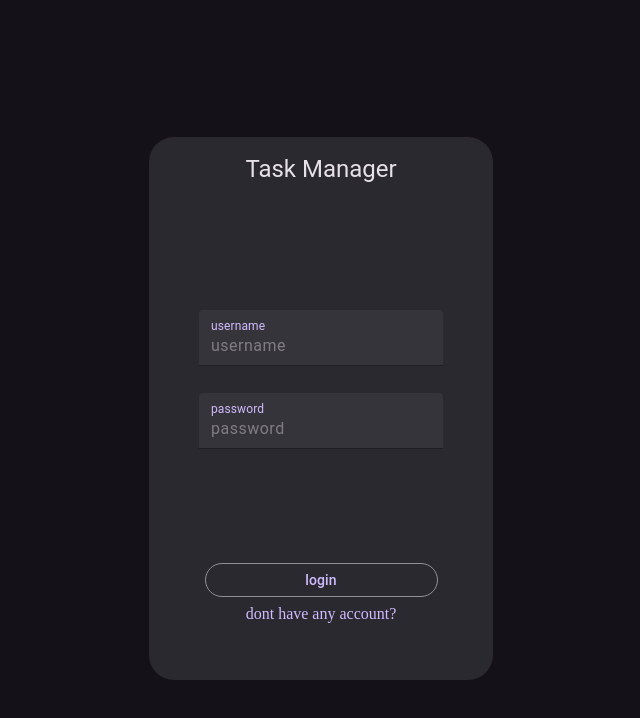
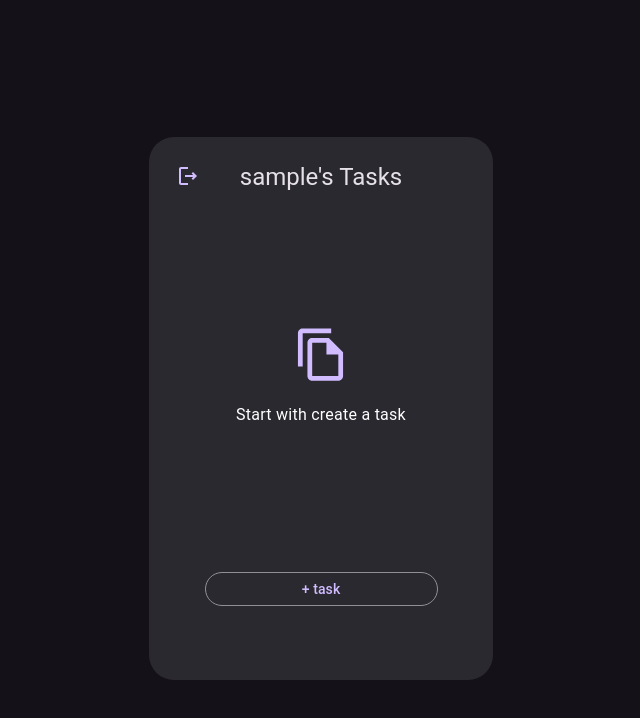
Before and after one commit to ReyhaneBstp/task_manager, a React (Vite) app: page /todos in a window 1280 px wide. Shown: the top 718 px of the page, without its empty margins (327-967 px from the left). Built offline with nearby package versions, Linux system fonts and the light colour scheme; sample sign-in values are in the browser's storage.

Commit message:
[style] implement a part of ui of home page

```diff
--- a/src/App.tsx
+++ b/src/App.tsx
@@ -18,22 +18,16 @@ const theme = createTheme({
 function App() {
 
   const isUserAuthenticated = checkStoredToken();
-  const {isLogin} = useAppContext();
-  console.log(isLogin);
-
-
-
-
 
   return (
     <ThemeProvider theme={theme}>
         <Router>
           <Switch>
             <Route>
-              {isUserAuthenticated && isLogin ? <Redirect to="/todos" /> : <Login />}
+            <ProtectedRoute path="/todos" component={Home} />
+              {isUserAuthenticated ? <Redirect to="/todos" /> : <Login />}
             </Route>
-            <Route exact path="/login" component={Signup} />
-            <ProtectedRoute path="/todos" component={Home} />
+            <Route exact path="/login" component={Login} />
             <Redirect from="/" to="/login" />
           </Switch>
         </Router>
--- a/src/auth/AuthService.ts
+++ b/src/auth/AuthService.ts
@@ -43,7 +43,7 @@ export const isAuthenticated = (): boolean => {
   if (token !== null) {
     try {
       jwtDecode(token);
-
+      // console.log('token', jwtDecode(token));
       return true;
     } catch(error) {
       return false;
--- a/src/components/page container/PageContainer.tsx
+++ b/src/components/page container/PageContainer.tsx
@@ -1,5 +1,8 @@
 import { styled } from "@mui/material/styles";
 import './pageContainer.scss'
+import BackIcon from "../../icons/BackIcon";
+import NextIcon from "../../icons/NextIcon";
+import DeleteIcon from "../../icons/DeleteIcon";
 
   const GrayBox= styled("div")(({ theme }) => ({
     padding: theme.spacing(0, 2),
@@ -14,11 +17,22 @@ import './pageContainer.scss'
   }));
 
 
-const PageContainer = ({children , title}) => {
+const PageContainer = ({children , title , page}) => {
     return (
         <GrayBox>
           <div className="title-container">
+
+            <div className="backicon">
+            {page==="home" &&  <BackIcon />}
+            {page ==="edit" && <DeleteIcon/>}
+
+            </div>
             <h1 className="page-title">{title}</h1>
+
+            <div className="nexticon">
+              {(page=== "create" || page ==="edit") && <NextIcon/>}
+            </div>
+
           </div>
             {children}
         </GrayBox>
--- a/src/components/page container/pageContainer.scss
+++ b/src/components/page container/pageContainer.scss
@@ -5,6 +5,17 @@
     top: 0;
     display: flex;
     justify-content: center;
+
+    .backicon{
+        position:absolute ;
+        left: 27px;
+        top: 27px;
+    }
+    .nexticon{
+        position: absolute;
+        right: 27px;
+        top: 27px;
+    }
 
     .page-title {
         color: var(--m-3-sys-dark-on-surface, #E6E0E9);
@@ -16,5 +27,6 @@
         line-height: 32px;
         align-self: stretch;
         position: inherit;
+        margin-top: 24px;
     }
 }
--- /dev/null
+++ b/src/icons/BackIcon.tsx
@@ -0,0 +1,9 @@
+const BackIcon = () => {
+    return (
+        <svg xmlns="http://www.w3.org/2000/svg" width="24" height="24" viewBox="0 0 24 24" fill="none">
+        <path d="M17 8L15.59 9.41L17.17 11H9V13H17.17L15.59 14.58L17 16L21 12L17 8ZM5 5H12V3H5C3.9 3 3 3.9 3 5V19C3 20.1 3.9 21 5 21H12V19H5V5Z" fill="#D0BCFF"/>
+        </svg>
+    );
+}
+
+export default BackIcon;
--- /dev/null
+++ b/src/icons/DeleteIcon.tsx
@@ -0,0 +1,9 @@
+const DeleteIcon = () => {
+    return (
+        <svg xmlns="http://www.w3.org/2000/svg" width="24" height="24" viewBox="0 0 24 24" fill="none">
+        <path d="M16 9V19H8V9H16ZM14.5 3H9.5L8.5 4H5V6H19V4H15.5L14.5 3ZM18 7H6V19C6 20.1 6.9 21 8 21H16C17.1 21 18 20.1 18 19V7Z" fill="#D0BCFF"/>
+        </svg>
+    );
+}
+
+export default DeleteIcon;
--- /dev/null
+++ b/src/icons/EmptyIcon.tsx
@@ -0,0 +1,9 @@
+const EmptyIcon = () => {
+    return (
+        <svg xmlns="http://www.w3.org/2000/svg" width="57" height="57" viewBox="0 0 57 57" fill="none">
+        <path d="M39.1875 2.375H10.6875C8.075 2.375 5.9375 4.5125 5.9375 7.125V40.375H10.6875V7.125H39.1875V2.375ZM36.8125 11.875H20.1875C17.575 11.875 15.4613 14.0125 15.4613 16.625L15.4375 49.875C15.4375 52.4875 17.5512 54.625 20.1637 54.625H46.3125C48.925 54.625 51.0625 52.4875 51.0625 49.875V26.125L36.8125 11.875ZM20.1875 49.875V16.625H34.4375V28.5H46.3125V49.875H20.1875Z" fill="#D0BCFF"/>
+        </svg>
+    );
+}
+
+export default EmptyIcon;
--- /dev/null
+++ b/src/icons/NextIcon.tsx
@@ -0,0 +1,9 @@
+const NextIcon = () => {
+    return (
+        <svg xmlns="http://www.w3.org/2000/svg" width="30" height="30" viewBox="0 0 30 30" fill="none">
+        <path d="M10.3688 20.7375L16.0938 15L10.3688 9.2625L12.1313 7.5L19.6313 15L12.1313 22.5L10.3688 20.7375Z" fill="#D0BCFF"/>
+        </svg>
+    );
+}
+
+export default NextIcon;
--- a/src/pages/home/Home.tsx
+++ b/src/pages/home/Home.tsx
@@ -1,8 +1,34 @@
+import { jwtDecode } from 'jwt-decode';
+import PageContainer from "../../components/page container/PageContainer";
+import EmptyIcon from '../../icons/EmptyIcon';
+import './home.scss'
+import CustomButton from '../../components/custom button/CustomButton';
+import BackIcon from '../../icons/BackIcon';
 const Home = () => {
+
+    const token = localStorage.getItem('token');
+    const decodedToken = jwtDecode(token);
+    const handleAdd =()=>{
+        console.log("add");
+    }
+
+
     return (
-        <div>
-            hi
-        </div>
+        <PageContainer title={decodedToken.username+"'s Tasks" } page={"home"} >
+            <div className="home-container">
+                <div className='empty'>
+                    <EmptyIcon/>
+                    <span>Start with create a task</span>
+                </div>
+
+                <div className='button-box'>
+                    <CustomButton button_title={"+ Task"} onClick={handleAdd}/>
+                </div>
+
+            </div>
+
+
+        </PageContainer>
     );
 }
 
--- /dev/null
+++ b/src/pages/home/home.scss
@@ -0,0 +1,27 @@
+@import "../../common styles/containers.scss";
+.home-container{
+    @include containerStyle;
+
+    .button-box{
+        display: flex;
+        justify-content: center;
+        align-items: center;
+    }
+}
+
+.empty {
+    display: flex;
+    justify-content: center;
+    align-items: center;
+    flex-direction: column;
+    span {
+        color: #FFF;
+        font-family: Roboto;
+        font-size: 16px;
+        font-style: normal;
+        font-weight: 400;
+        line-height: 20px;
+        letter-spacing: 0.25px;
+        margin-top: 22px;
+    }
+}
--- a/src/pages/login/Login.tsx
+++ b/src/pages/login/Login.tsx
@@ -11,7 +11,7 @@ import { generateFakeToken , login } from '../../auth/AuthService';
 const Login = () => {
     const [username, setUsername] = useState('');
     const [password, setPassword] = useState('');
-    const { setLoginStatus } = useAppContext();
+    const { setLoginStatus , setGlobalUser } = useAppContext();
 
     const handleUsernameChange = (e) => {
         setUsername(e.target.value);
@@ -33,7 +33,6 @@ const Login = () => {
             const isSuccess = await login(user);
            if(isSuccess){
                console.log('Login successful!');
-               setLoginStatus(true);
            }
         } else {
         console.log('Login failed. Please check your username and password.');
@@ -46,7 +45,7 @@ const Login = () => {
 };
 
     return (
-        <PageContainer title={"Task Manager"}>
+        <PageContainer title={"Task Manager"} page={""}>
             <div className="login-container">
                 <form className='login-form'>
                     <div className='inputs-container'>
--- a/src/pages/sign up/Signup.tsx
+++ b/src/pages/sign up/Signup.tsx
@@ -123,7 +123,7 @@ const Signup = () => {
    };
 
   return (
-    <PageContainer title={"Sign up"}>
+    <PageContainer title={"Sign up"} page={""}>
       <div className="signup-container">
         <form className="signup-form" onSubmit={handleSignUp}>
           <div className='inputs-container'>
```
